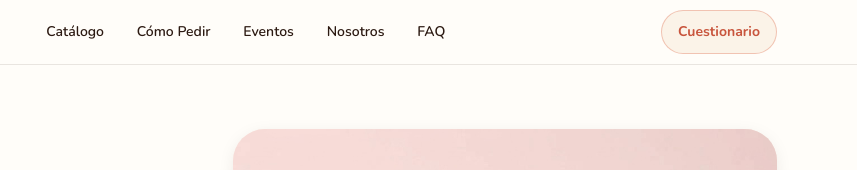
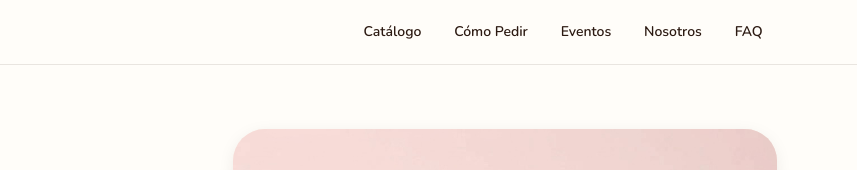
Before and after one commit to angelito19/Postres-Nube, a plain HTML site: page index.html in a window 1280 px wide. Shown: the top 170 px of the page, 423-1280 px from the left. Drawn offline with nearby package versions, Linux system fonts and the light colour scheme; a web font is replaced by a local one.

Commit message:
fix(ui): remove questionnaire button from header, keep bottom CTA

```diff
--- a/index.html
+++ b/index.html
@@ -106,14 +106,9 @@
         <li><a class="nav-link hover:text-fresaOscura" href="#faq">FAQ</a></li>
       </ul>
 
-      <div class="flex items-center gap-2">
-        <a href="cuestionario.html" class="inline-flex items-center min-h-[44px] px-3 sm:px-4 rounded-full border border-fresa/40 bg-vainilla hover:bg-fresa hover:text-white text-fresaOscura text-xs sm:text-sm font-bold whitespace-nowrap transition">
-          Cuestionario
-        </a>
-        <button id="btnMenu" type="button" class="lg:hidden inline-flex items-center justify-center w-11 h-11 rounded-full border border-cacao/15" aria-expanded="false" aria-controls="menuMovil" aria-label="Abrir menú">
-          <svg id="icoMenu" class="w-6 h-6" fill="none" stroke="currentColor" stroke-width="2" viewBox="0 0 24 24"><path stroke-linecap="round" d="M4 7h16M4 12h16M4 17h16"/></svg>
-        </button>
-      </div>
+      <button id="btnMenu" type="button" class="lg:hidden inline-flex items-center justify-center w-11 h-11 rounded-full border border-cacao/15" aria-expanded="false" aria-controls="menuMovil" aria-label="Abrir menú">
+        <svg id="icoMenu" class="w-6 h-6" fill="none" stroke="currentColor" stroke-width="2" viewBox="0 0 24 24"><path stroke-linecap="round" d="M4 7h16M4 12h16M4 17h16"/></svg>
+      </button>
     </nav>
 
     <!-- Menú móvil compacto -->
```
